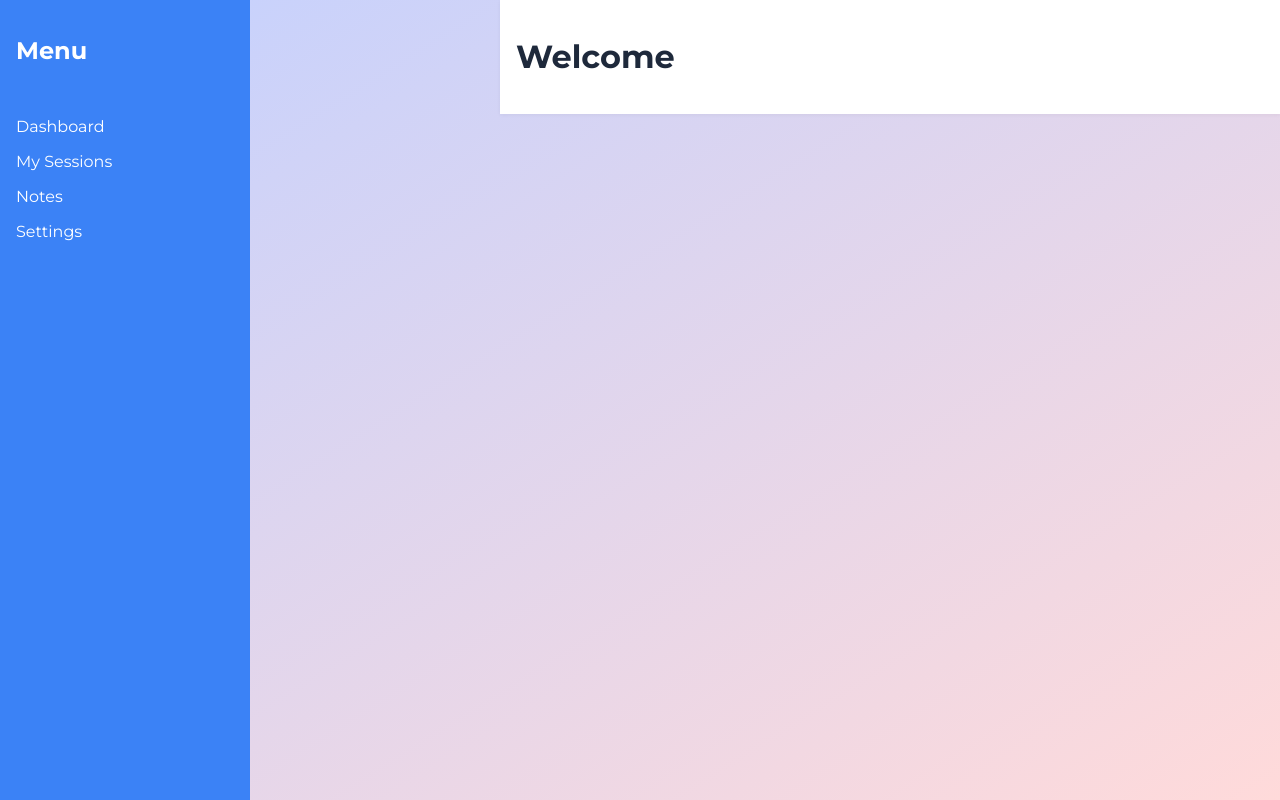
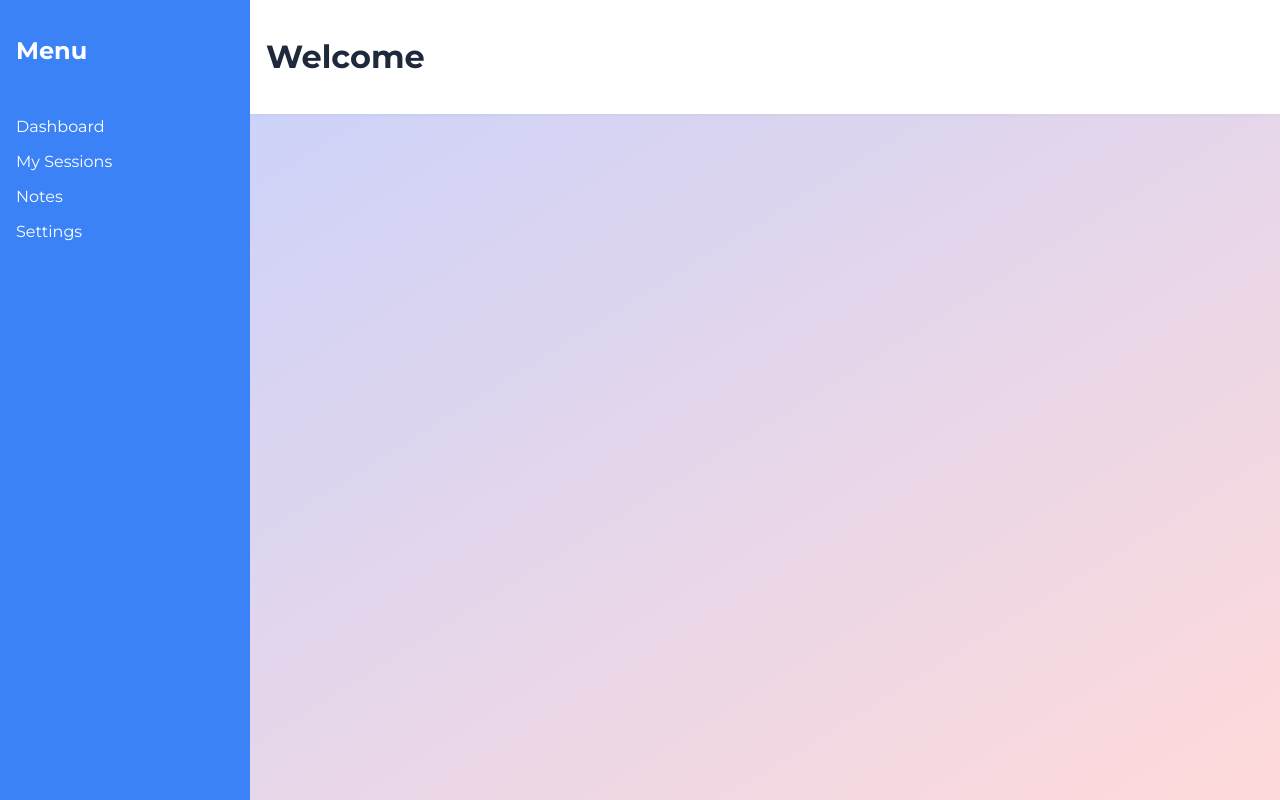
Before and after one commit to alexgburnet/maths-tutoring-app, a React (Vite) app in the folder client/: page /dashboard in a window 1280 px wide. Built offline with nearby package versions, Linux system fonts and the light colour scheme.

Commit message:
fix margin

```diff
--- a/client/src/components/MainLayout/MainLayout.css
+++ b/client/src/components/MainLayout/MainLayout.css
@@ -36,10 +36,6 @@
       transform: translateX(0);
     }
 
-    .main-content {
-      margin-left: 250px;
-    }
-
     .menu-btn {
       display: none;
     }
```
